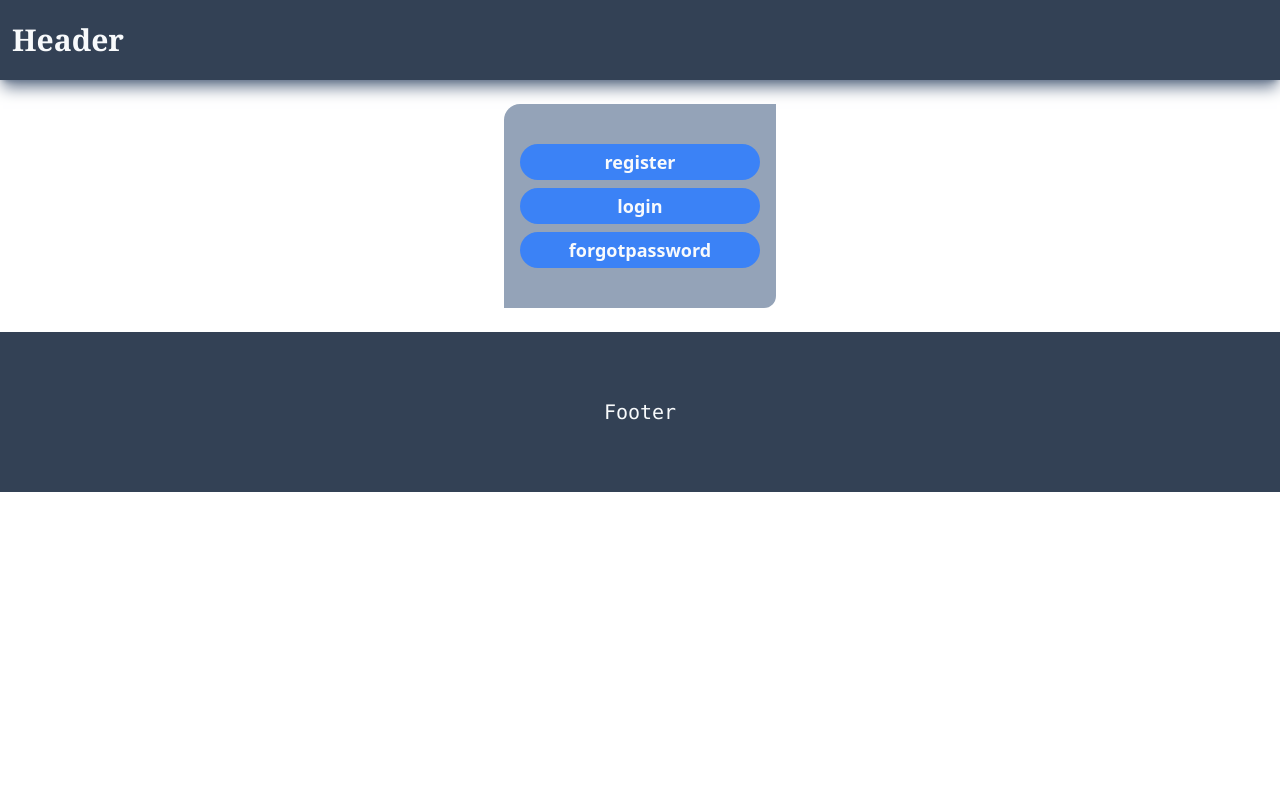
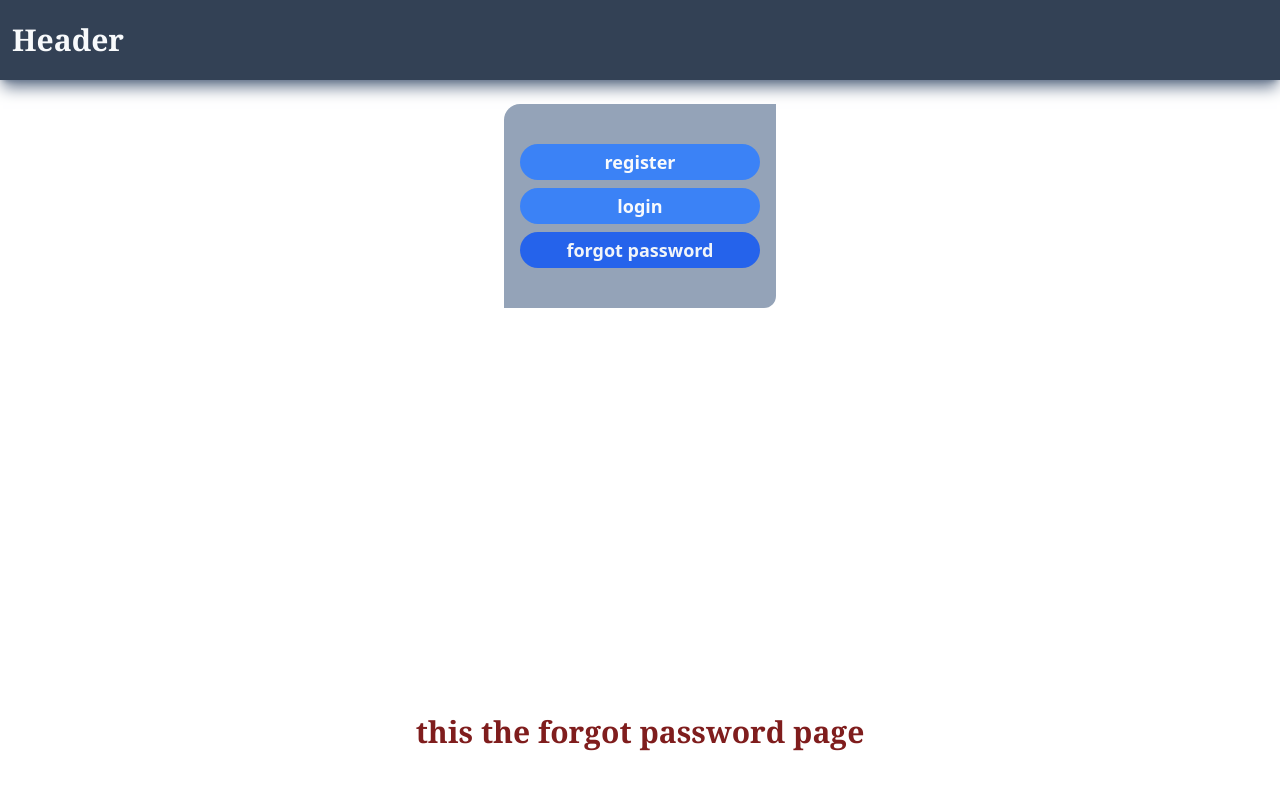
Before and after one commit to yishak-ai/next.js-first-app, a Next.js app: page /forgotpassword in a window 1280 px wide. Shown: the top 800 px of the page. Built offline with nearby package versions, Linux system fonts and the light colour scheme.

Commit message:
iink commit

```diff
--- a/app/(auth)/layout.tsx
+++ b/app/(auth)/layout.tsx
@@ -1,20 +1,34 @@
+"use client";
 import Link from "next/link";
+import { usePathname } from "next/navigation";
 const navLinks = [
   { name: "register", href: "/register" },
   { name: "login", href: "/login" },
-  { name: "forgotpassword", href: "/forgot password" },
+  { name: "forgot password", href: "/forgotpassword" },
 ];
-export default function Authlayout() {
+export default function Authlayout({
+  children,
+}: {
+  children: React.ReactNode;
+}) {
+  const pathName = usePathname();
   return (
     <>
       <div className="flex  flex-col justify-center items-center ">
         <nav className="flex my-6 w-fit bg-slate-400 flex-col px-4 py-10 rounded-ss-2xl rounded-ee-xl justify-center items-center gap-2">
           {navLinks.map((link, index) => {
+            const isActive =
+              pathName === link.href ||
+              (pathName.startsWith(link.href) && link.href !== "/");
             return (
               <Link
                 key={index}
-                className="bg-blue-500 w-60 text-center text-slate-50 text-lg font-sans font-semibold border-none rounded-full py-1 px-4  "
-                rel="stylesheet"
+                className={`font-sans font-semibold text-lg text-center w-60 border-none rounded-full py-1 px-4
+                    ${
+                      isActive
+                        ? "bg-blue-600 text-slate-100"
+                        : "bg-blue-500  text-slate-50 "
+                    }`}
                 href={link.href}
               >
                 {link.name}
@@ -22,6 +36,7 @@
             );
           })}
         </nav>
+        {children}
       </div>
     </>
   );
```
